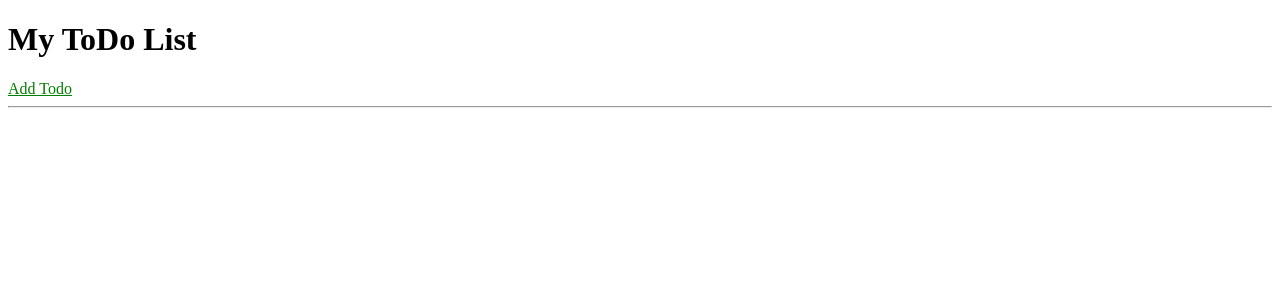
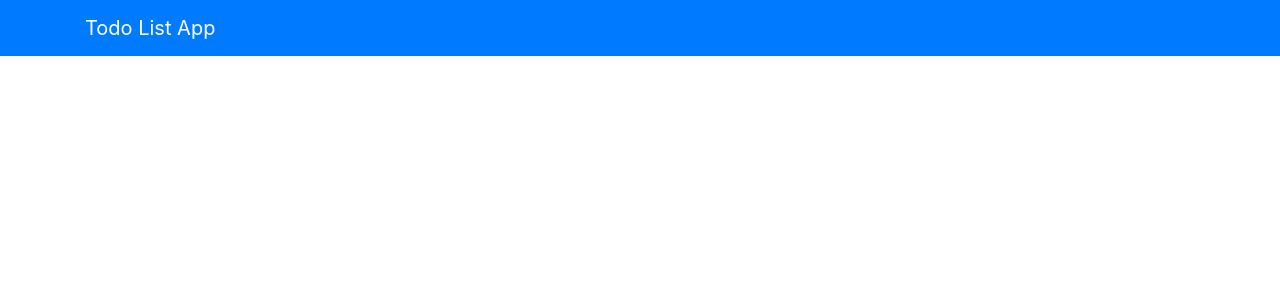
Before and after one commit to farhanfuadabir/task-tracker, a Django app: template todo_list/templates/partials/header.html in a window 1280 px wide. Shown: the top 300 px of the page. Run offline with Django 3.2, Linux system fonts and the light colour scheme; the template is opened without the code that fills it, so the values that code supplies are empty; some libraries are stand-ins or nearby versions.

Commit message:
Update partials to support bootstrap

```diff
--- /dev/null
+++ b/todo_list/templates/partials/_navbar.html
@@ -0,0 +1,5 @@
+<nav class="navbar navbar-dark bg-primary mb-4">
+  <div class="container">
+    <a class="navbar-brand" href="/">Todo List App</a>
+  </div>
+</nav>
--- a/todo_list/templates/partials/footer.html
+++ /dev/null
@@ -1,3 +0,0 @@
-</body>
-
-</html>
--- a/todo_list/templates/partials/header.html
+++ b/todo_list/templates/partials/header.html
@@ -5,14 +5,25 @@
     <meta charset="UTF-8">
     <meta http-equiv="X-UA-Compatible" content="IE=edge">
     <meta name="viewport" content="width=device-width, initial-scale=1.0">
+    <link rel="stylesheet"
+        href="https://stackpath.bootstrapcdn.com/bootstrap/4.3.1/css/bootstrap.min.css"
+        integrity="sha384-ggOyR0iXCbMQv3Xipma34MD+dH/1fQ784/j6cY/iJTQUOhcWr7x9JvoRxT2MZw1T"
+        crossorigin="anonymous">
     {% load static %}
     <link rel="stylesheet" href="{% static 'css/style.css' %}">
-    <title>My ToDo List</title>
+    <title>ToDo List App {% block title %}{% endblock %}</title>
 </head>
 
 <body>
-    <header>
-        <h1>My ToDo List</h1>
-        <a href="/todos/add/">Add Todo</a>
-    </header>
-    <hr>
+    <!-- NavBar -->
+    {% include 'partials/_navbar.html' %}
+    <div class="container">
+        <div class="row">
+            <div class="col-md-6 m-auto">
+                {% block content %}{% endblock %}
+            </div>
+        </div>
+    </div>
+</body>
+
+</html>
```
